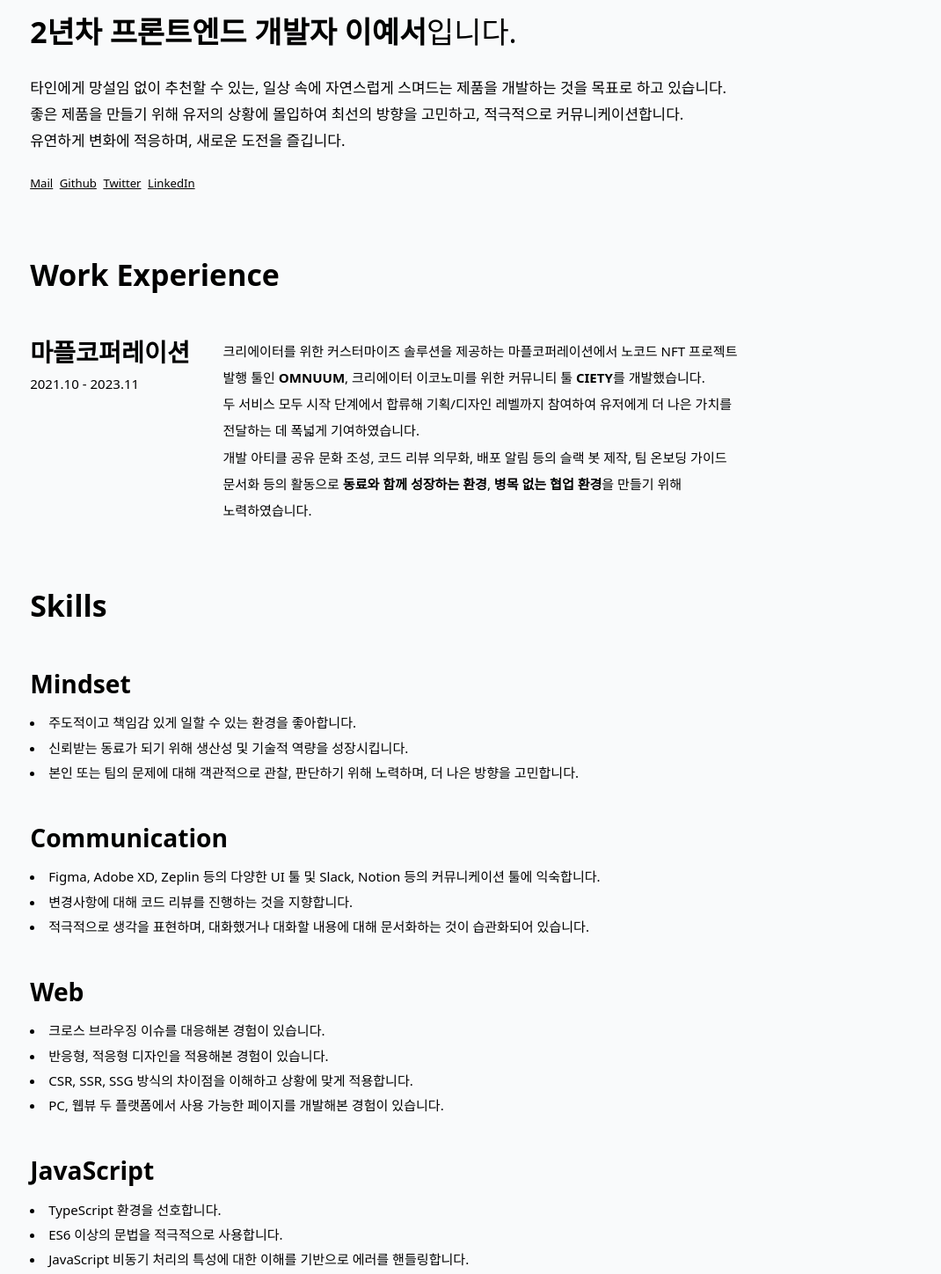
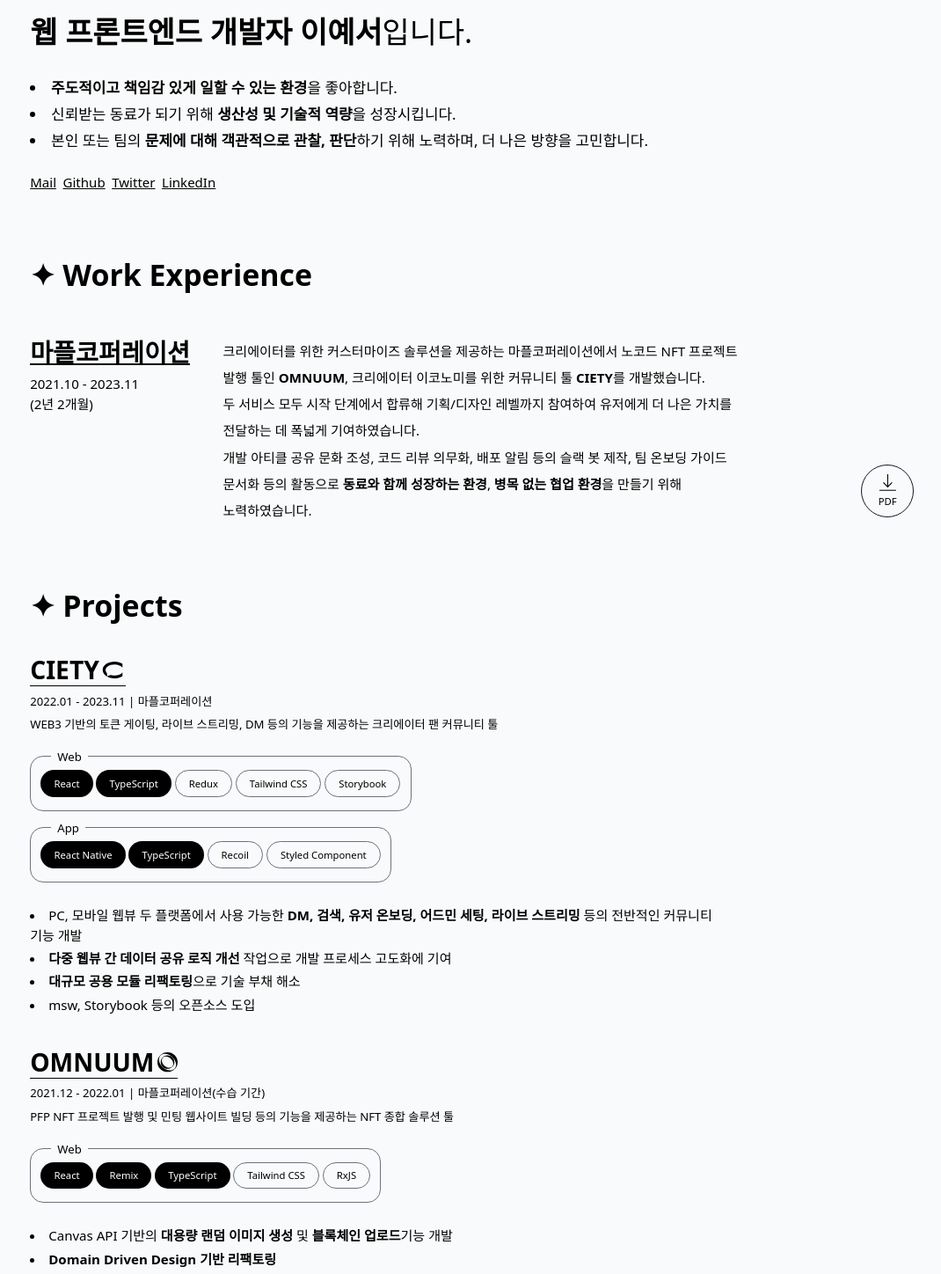
Before and after one commit to mkitwave/zero-log, a Next.js app: page /resume in a window 1280 px wide. Shown: the part 174-1622 px from the top of the page at 88% size, without its empty margins (203-1273 px from the left). Built offline with nearby package versions, Linux system fonts and the light colour scheme.

Commit message:
docs: resume 수정 (#61)
* 내용 변경 및 추가

* pdf 다운로드 기능 추가

```diff
--- a/app/resume/page.tsx
+++ b/app/resume/page.tsx
@@ -1,9 +1,10 @@
+import { TfiDownload } from "react-icons/tfi";
 import {
   Education,
   Introduction,
   Projects,
-  Skills,
   Work,
+  PdfButton,
 } from "../../components/Resume";
 
 export const metadata = {
@@ -17,10 +18,10 @@ export default function Resume() {
       <div className="flex flex-col gap-y-16 md:w-[56rem] w-full h-full text-start items-center">
         <Introduction />
         <Work />
-        <Skills />
         <Projects />
         <Education />
       </div>
+      <PdfButton />
     </article>
   );
 }
--- /dev/null
+++ b/components/Common/Semibold.tsx
@@ -0,0 +1,9 @@
+import type { ReactNode } from "react";
+
+type Props = {
+  children: ReactNode;
+};
+
+export const SB = ({ children }: Props) => {
+  return <span className="font-semibold">{children}</span>;
+};
--- a/components/Common/index.ts
+++ b/components/Common/index.ts
@@ -1,2 +1,3 @@
 export { default as CoverImage } from "./cover-image";
 export { default as DateFormatter } from "./date-formatter";
+export { SB } from "./Semibold";
--- a/components/Resume/Common/Project.tsx
+++ b/components/Resume/Common/Project.tsx
@@ -12,7 +12,7 @@ type Props = {
     items: { name: string; type: "dark" | "light" }[];
   }[];
   icon?: ReactNode;
-  items: Array<{ title: string; descriptions: Array<string | Array<string>> }>;
+  items: Array<{ title: ReactNode }>;
 };
 
 export const Project = ({
@@ -58,27 +58,9 @@ export const Project = ({
           </StackBox>
         ))}
       </div>
-      <ul className="flex flex-col gap-y-6">
-        {items.map(({ title, descriptions }, index) => (
-          <li key={index} className="flex flex-col gap-y-2">
-            <h5 className="font-semibold text-lg">{title}</h5>
-            <ul className="list-inside list-disc leading-relaxed gap-y-2 flex flex-col">
-              {descriptions.map((description, index) =>
-                typeof description === "string" ? (
-                  <li key={index}>{description}</li>
-                ) : (
-                  <ul
-                    key={index}
-                    className="pl-6 list-inside list-square flex flex-col gap-y-1"
-                  >
-                    {description.map((detailedDescription) => (
-                      <li key={detailedDescription}>{detailedDescription}</li>
-                    ))}
-                  </ul>
-                ),
-              )}
-            </ul>
-          </li>
+      <ul className="flex flex-col gap-y-1 list-inside list-disc">
+        {items.map(({ title }, index) => (
+          <li key={index}>{title}</li>
         ))}
       </ul>
     </div>
--- a/components/Resume/Introduction.tsx
+++ b/components/Resume/Introduction.tsx
@@ -1,3 +1,4 @@
+import { SB } from "../Common";
 import { Box } from "./Common";
 
 export const Introduction = () => {
@@ -6,18 +7,20 @@ export const Introduction = () => {
       <p className="text-4xl leading-relaxed">
         안녕하세요,
         <br />
-        <b>2년차 프론트엔드 개발자 이예서</b>입니다.
+        <b>웹 프론트엔드 개발자 이예서</b>입니다.
       </p>
-      <ul className="flex gap-y-1 flex-col text-lg">
+      <ul className="flex gap-y-1 flex-col text-lg list-disc list-inside">
         <li>
-          타인에게 망설임 없이 추천할 수 있는, 일상 속에 자연스럽게 스며드는
-          제품을 개발하는 것을 목표로 하고 있습니다.
+          <SB>주도적이고 책임감 있게 일할 수 있는 환경</SB>을 좋아합니다.
         </li>
         <li>
-          좋은 제품을 만들기 위해 유저의 상황에 몰입하여 최선의 방향을 고민하고,
-          적극적으로 커뮤니케이션합니다.
+          신뢰받는 동료가 되기 위해 <SB>생산성 및 기술적 역량</SB>을
+          성장시킵니다.
         </li>
-        <li>유연하게 변화에 적응하며, 새로운 도전을 즐깁니다.</li>
+        <li>
+          본인 또는 팀의 <SB>문제에 대해 객관적으로 관찰, 판단</SB>하기 위해
+          노력하며, 더 나은 방향을 고민합니다.
+        </li>
       </ul>
       <div className="flex">
         {[
@@ -34,7 +37,7 @@ export const Introduction = () => {
               key={name}
               target="_blank"
               href={url}
-              className="px-2 first:pl-0 text-sm underline"
+              className="px-2 first:pl-0 text-md underline"
             >
               {name}
             </a>
--- /dev/null
+++ b/components/Resume/PdfButton.tsx
@@ -0,0 +1,16 @@
+"use client";
+
+import { TfiDownload } from "react-icons/tfi";
+
+export const PdfButton = () => {
+  return (
+    <a
+      href="resume.pdf"
+      download="Resume-Yeseo Lee"
+      className="fixed right-10 bottom-10 w-16 h-16 gap-y-1 text-black rounded-full flex flex-col items-center justify-center border border-gray-900"
+    >
+      <TfiDownload className="w-5 h-5" />
+      <span className="text-xs">PDF</span>
+    </a>
+  );
+};
--- a/components/Resume/Projects.tsx
+++ b/components/Resume/Projects.tsx
@@ -3,6 +3,7 @@ import keyVisual from "../../public/assets/key-visual-eyes.gif";
 import Image from "next/image";
 import CietyLogo from "../../public/assets/resume/ciety-logo.svg";
 import OmnummLogo from "../../public/assets/resume/omnumm-logo.svg";
+import { SB } from "../Common";
 
 type Stacks = {
   title: string;
@@ -46,8 +47,8 @@ const OMMNUM_STACKS: Stacks = [
 
 export const Projects = () => {
   return (
-    <Box className="flex flex-col gap-y-14">
-      <h3 className="font-bold text-4xl">Projects</h3>
+    <Box className="flex flex-col gap-y-10">
+      <h3 className="font-semibold text-4xl">✦ Projects</h3>
       <div className="flex flex-col gap-y-10">
         <Project
           name="CIETY"
@@ -65,58 +66,30 @@ export const Projects = () => {
           description="WEB3 기반의 토큰 게이팅, 라이브 스트리밍, DM 등의 기능을 제공하는 크리에이터 팬 커뮤니티 툴"
           items={[
             {
-              title: "커뮤니티 코어 기능 기획/개발 및 유지보수",
-              descriptions: [
-                "DM, 검색, 유저 온보딩, 어드민 세팅, 라이브 스트리밍 등의 전반적인 커뮤니티 기능을 담당하였습니다. 대부분의 기능은 PC, 모바일 웹뷰 두 플랫폼에서 사용 가능한 SPA 페이지로 개발하였습니다.",
-              ],
+              title: (
+                <>
+                  PC, 모바일 웹뷰 두 플랫폼에서 사용 가능한{" "}
+                  <SB>DM, 검색, 유저 온보딩, 어드민 세팅, 라이브 스트리밍</SB>{" "}
+                  등의 전반적인 커뮤니티 기능 개발
+                </>
+              ),
             },
             {
-              title: "웹뷰 간 Context 공유 로직 개선",
-              descriptions: [
-                "기존 웹뷰 간 Context 공유 로직은 발신하고자 하는 웹뷰에서 window.postMessage() 메소드를 이용하여 { type: string, payload: any } 형태의 데이터를 전달하고, 앱에서 해당 message를 받아 적절한 웹뷰에 다시 postMessage()로 전달하는 형태였습니다. 해당 방식은 정상적으로 작동하였지만, 몇 가지 문제가 있었습니다.",
-                [
-                  "공유하고자 하는 Context를 추가·삭제할 때 앱 배포가 필요합니다. 배포 시마다 앱 심사를 통과해야 하기에 병목이 생깁니다.",
-                  "서비스의 범위가 넓어질수록 앱에서 컨트롤해야 하는 message의 개수가 비대해지고, 웹과 앱 양측에서 관리가 힘들어집니다.",
-                ],
-                "같은 origin의 브라우저 간 데이터 통신을 가능케 하는 Broadcast Channel API를 도입하였습니다.",
-                [
-                  "useBroadcastChannel hook을 생성하여, channelName, message를 수신받을 수 있는 onMessage 콜백을 작성하면 앱을 거치지 않고 다른 웹뷰에 데이터를 전달할 수 있는 postMessage 함수를 리턴하게끔 했습니다.",
-                  "channelName과 channelName에 해당하는 message 타입을 모듈 별로 미리 정의해 type-safety하게 사용할 수 있게 하였으며, 관리 포인트를 간소화하였습니다.",
-                  "해당 hook은 새로 작성하는 코드부터 점진적으로 도입되어, 프로덕션 코드에 반영되었습니다.",
-                ],
-              ],
+              title: (
+                <>
+                  <SB>다중 웹뷰 간 데이터 공유 로직 개선</SB> 작업으로 개발
+                  프로세스 고도화에 기여
+                </>
+              ),
             },
             {
-              title: "Comment 공용 모듈 리팩토링",
-              descriptions: [
-                "초기 다수의 인원이 참여하여 빠른 속도로 기능이 추가된 제품 특성 상, 유사한 기능을 병렬적으로 구현하여 동일한 로직을 여러 벌로 작성하거나, 코드 복제 방식으로 작성된 코드가 많았습니다. 제품 안정화 이후에도 추상화된 모듈의 부재로 몇 가지 비효율을 겪었습니다.",
-                [
-                  "분산된 로직으로 인해 버그 수정 시 여러 모듈을 오가며 코드의 위치를 파악해야 합니다.",
-                  "유사한 기능을 구현하는 과정에서 코드를 단순 복제하며 휴먼 에러 발생 확률이 높아집니다.",
-                ],
-                "특히 Comment 관련 로직은 이러한 문제가 있었습니다.",
-                [
-                  "총 4개의 기능에 대한 코드가 유사한 로직을 가짐에도 각 모듈에서 분산되어 있습니다.",
-                  "기능 별 Redux Slice 사용으로 인해 보일러플레이트 코드가 비대합니다.",
-                  "Comment, Message, Chat 등의 컨벤션 없는 용어 사용으로 개발자에게 혼동을 줄 가능성이 있습니다.",
-                ],
-                "Comment 공용 모듈을 생성하여, 각 기능에서 공통적으로 필요한 로직을 하나의 모듈로 추상화하였습니다.",
-                [
-                  "공통으로 적용되는 전역 상태 Slice를 쉽게 생성할 수 있도록, Redux Toolkit의 createSlice를 래핑해 사용하는 방법을 채택했습니다. 또한 해당 전역 상태를 모듈에서 쉽게 접근할 수 있도록 유틸성 hook을 작성했습니다.",
-                  "분산되어있던 로직을 기능 별 Generic type만 주입하면 type-safety하게 사용할 수 있게 하였으며, 추가 로직에 대한 확장성을 고려하였습니다.",
-                  "기능 별 용어 사용을 컨벤션화해 개발자의 혼동을 방지했습니다.",
-                ],
-              ],
+              title: (
+                <>
+                  <SB>대규모 공용 모듈 리팩토링</SB>으로 기술 부채 해소
+                </>
+              ),
             },
-            {
-              title: "오픈소스 도입",
-              descriptions: [
-                "API 버전 관리의 부재로, 수동으로 작성하고 있었던 API 문서 타입을 swagger-typescript-api를 통해 명령어로 자동화하였습니다. 도입 이후 휴먼 에러 발생이 줄어들었고, API 문서의 오류도 빠르게 찾아낼 수 있었습니다.",
-                "관리 책임이 명확하지 않았던 공용 컴포넌트 모듈을 관리하였으며, Storybook 도입을 통해 중복 컴포넌트 생성을 방지하고 테스트를 간편화하였습니다.",
-                "i18next 도입으로 다국어 처리 환경을 조성하였습니다.",
-                "서비스 초기, API 병목 없이 FE 비즈니스 로직을 작성할 수 있도록 msw를 도입하였습니다.",
-              ],
-            },
+            { title: <>msw, Storybook 등의 오픈소스 도입</> },
           ]}
         />
         <Project
@@ -135,22 +108,19 @@ export const Projects = () => {
           description="PFP NFT 프로젝트 발행 및 민팅 웹사이트 빌딩 등의 기능을 제공하는 NFT 종합 솔루션 툴"
           items={[
             {
-              title: "Generative Art Builder 개발",
-              descriptions: [
-                "Canvas API 기반의 대용량 랜덤 이미지 생성 및 블록체인 업로드 기능을 개발하였습니다.",
-              ],
+              title: (
+                <>
+                  Canvas API 기반의 <SB>대용량 랜덤 이미지 생성</SB> 및{" "}
+                  <SB>블록체인 업로드</SB>
+                  기능 개발
+                </>
+              ),
             },
             {
-              title: "Domain Driven Design 기반 리팩토링",
-              descriptions: [
-                "RxJS 비즈니스 로직과 React 뷰 로직을 분리해, 비즈니스 로직 테스트에 용이한 방향으로 리팩토링하였습니다.",
-              ],
+              title: <SB>Domain Driven Design 기반 리팩토링</SB>,
             },
             {
               title: "백오피스 이메일 UI 제너레이터 개발",
-              descriptions: [
-                "여러 메일 플랫폼에 호환되는 이메일 마크업 템플릿 제너레이터를 개발하였습니다.",
-              ],
             },
           ]}
         />
@@ -172,16 +142,22 @@ export const Projects = () => {
                 { type: "dark", name: "React" },
                 { type: "dark", name: "Next.js" },
                 { type: "dark", name: "Typescript" },
+                { type: "light", name: "Three.js" },
                 { type: "light", name: "Tailwind CSS" },
               ],
             },
           ]}
           items={[
             {
-              title: "기술 스택 변경 및 이전 작업",
-              descriptions: [
-                "Jekyll 기반에서 Gatsby + React로 1차 전환을 진행하였으며, 현재 Next.js + Vercel 기반의 새로운 코드 베이스로 2차 전환을 진행 중에 있습니다. ",
-              ],
+              title: "기술 스택 변경 및 도메인 이전 작업",
+            },
+
+            {
+              title: (
+                <>
+                  Three.js 기반의 <SB>3D 인터렉티브 키 비주얼</SB> 제작
+                </>
+              ),
             },
           ]}
         />
--- a/components/Resume/Work/Company.tsx
+++ b/components/Resume/Work/Company.tsx
@@ -11,12 +11,12 @@ export const Company = ({ name, url, description, children }: CompanyProps) => {
   return (
     <div className="flex md:flex-row flex-col md:gap-x-10 gap-y-10">
       <div className="flex flex-col gap-y-2">
-        <h4 className="text-3xl font-bold">
+        <h4 className="text-3xl font-semibold underline">
           <a target="_blank" href={url}>
             {name}
           </a>
         </h4>
-        <span>{description}</span>
+        <span className="whitespace-pre-line">{description}</span>
       </div>
       <div className="flex flex-col gap-y-16">{children}</div>
     </div>
--- a/components/Resume/Work/Work.tsx
+++ b/components/Resume/Work/Work.tsx
@@ -4,10 +4,11 @@ import { Company } from "./Company";
 export const Work = () => {
   return (
     <Box className="flex flex-col gap-y-14">
-      <h3 className="font-bold text-4xl">Work Experience</h3>
+      <h3 className="font-semibold text-4xl">✦ Work Experience</h3>
       <Company
         name="마플코퍼레이션"
-        description="2021.10 - 2023.11"
+        description={`2021.10 - 2023.11
+         (2년 2개월)`}
         url="https://www.marpplecorp.com/"
       >
         <p className="leading-loose">
--- a/components/Resume/index.ts
+++ b/components/Resume/index.ts
@@ -3,3 +3,4 @@ export { Skills } from "./Skills";
 export { Work } from "./Work/Work";
 export { Projects } from "./Projects";
 export { Education } from "./Education";
+export { PdfButton } from "./PdfButton";
```
Also changed, not shown: components/Resume/Education.tsx (+2 -9 lines), 1 other file (tests, documents, lock files or other folders).
